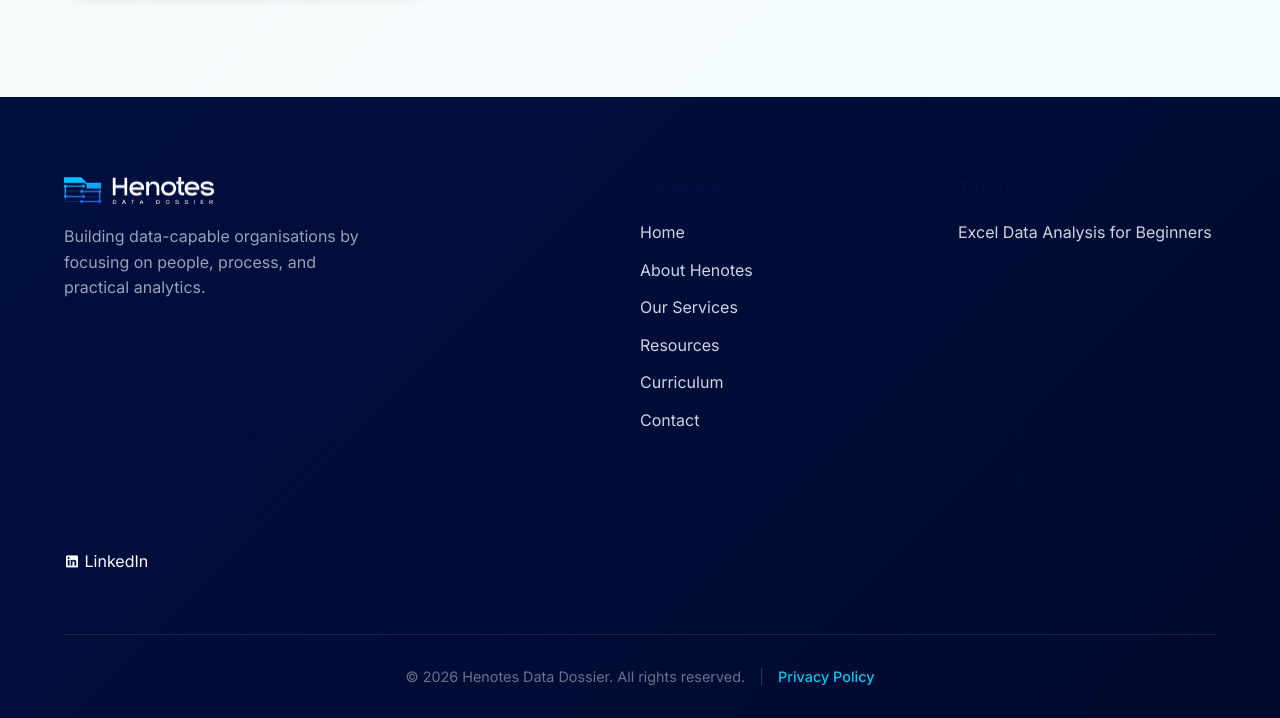
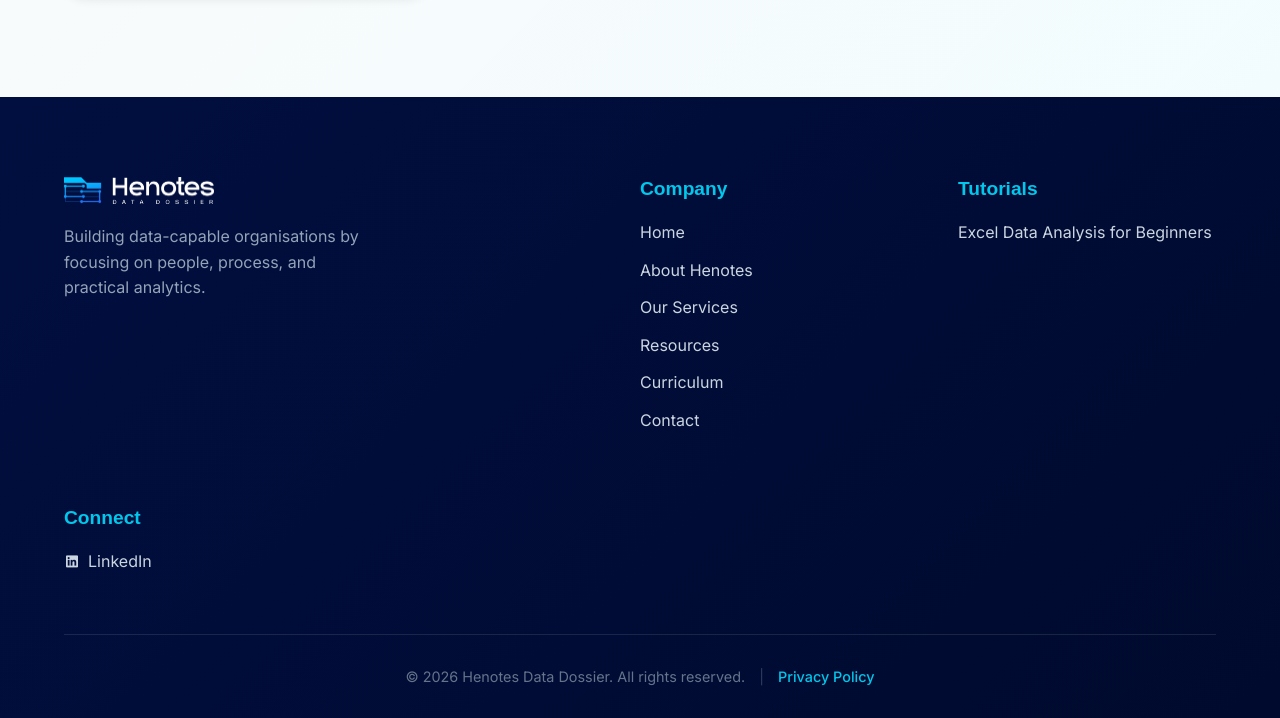
Before and after one commit to Bede-Ozy/henotes-data-dossier-ltd, a plain HTML site: page index.html in a window 1280 px wide. Shown: the part 2612-3330 px from the top of the page. Drawn offline with nearby package versions, Linux system fonts and the light colour scheme; a web font is replaced by a local one.

Commit message:
made the footer texts more visible

```diff
--- a/css/style.css
+++ b/css/style.css
@@ -821,6 +821,7 @@ footer {
 
 .footer-links h4,
 .footer-social h4 {
+    color: var(--primary);
     margin-bottom: 20px;
     font-size: 1.2rem;
 }
@@ -836,6 +837,17 @@ footer {
 .footer-links a:hover {
     color: var(--primary);
     padding-left: 5px;
+}
+
+.footer-social a {
+    color: #cbd5e1;
+    display: inline-flex;
+    align-items: center;
+    gap: 8px;
+}
+
+.footer-social a:hover {
+    color: var(--primary);
 }
 
 .footer-bottom {
```
